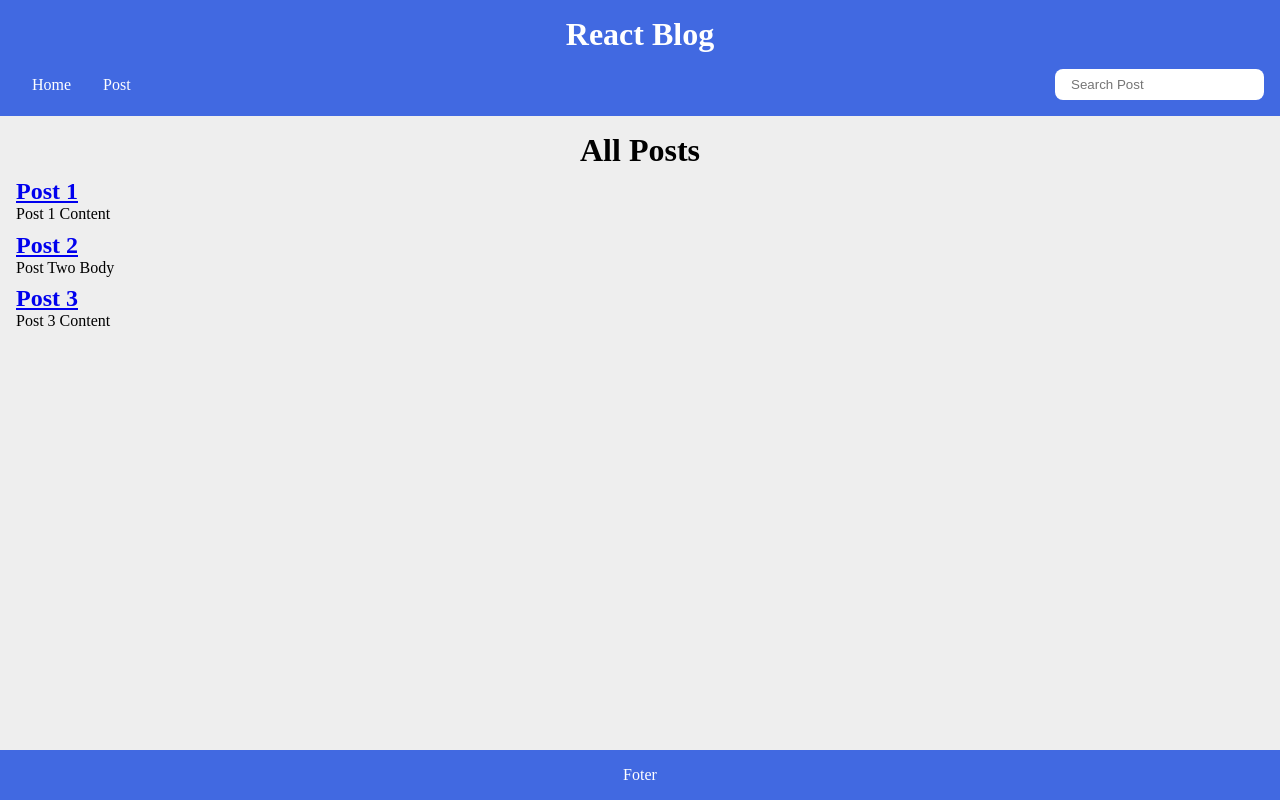
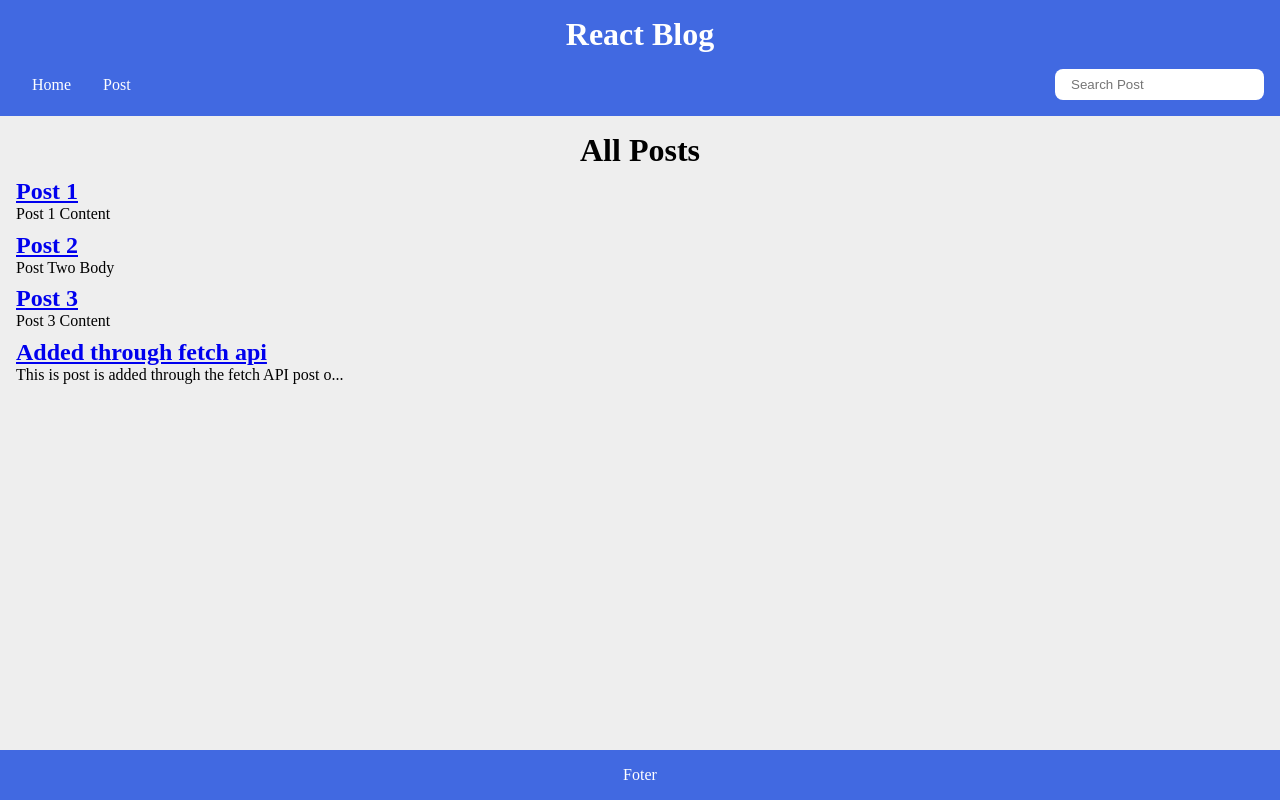
Before and after one commit to AmoroBG/react-blog, a React (Vite) app: page / in a window 1280 px wide. Built offline with nearby package versions, Linux system fonts and the light colour scheme; data requests are answered from the project's data file.

Commit message:
POST/ Create operation implemented using fetch API

```diff
--- a/data/db.json
+++ b/data/db.json
@@ -1,5 +1,24 @@
 {
-    "posts": [{ "id": 1, "title": "Post 1", "body": "Post 1 Content" },
-    { "id": 2, "title": "Post 2", "body": "Post Two Body" },
-    { "id": 3, "title": "Post 3", "body": "Post 3 Content" }]
+  "posts": [
+    {
+      "id": "1",
+      "title": "Post 1",
+      "body": "Post 1 Content"
+    },
+    {
+      "id": "2",
+      "title": "Post 2",
+      "body": "Post Two Body"
+    },
+    {
+      "id": "3",
+      "title": "Post 3",
+      "body": "Post 3 Content"
+    },
+    {
+      "id": 4,
+      "title": "Added through fetch api",
+      "body": "This is post is added through the fetch API post operation"
+    }
+  ]
 }
--- a/src/App.jsx
+++ b/src/App.jsx
@@ -8,6 +8,7 @@ import MissingPage from "./components/MissingPage";
 import Footer from "./components/Footer";
 import { Routes, Route, useNavigate } from "react-router-dom";
 import { useEffect, useState } from "react";
+import apiRequest from "./apiRequest";
 
 function App() {
   const Navigate = useNavigate();
@@ -49,7 +50,7 @@ function App() {
     fetchPosts();
   }, []);
 
-  const handleSubmit = (e) => {
+  const handleSubmit = async (e) => {
     e.preventDefault();
     const id = posts.length ? Number(posts[posts.length - 1].id) + 1 : 1;
     const newPost = { id, title: postTitle, body: postBody };
@@ -58,6 +59,17 @@ function App() {
     setPostTitle("");
     setPostBody("");
     Navigate("/");
+
+    const postOptions = {
+      method: "POST",
+      headers: {
+        "Content-Type": "application/json",
+      },
+      body: JSON.stringify(newPost),
+    };
+
+    const results = await apiRequest(API_URL, postOptions);
+    if (results) setFetchError(results);
   };
 
   const handleDelete = (id) => {
--- a/src/apiRequest.jsx
+++ b/src/apiRequest.jsx
@@ -0,0 +1,11 @@
+const apiRequest = async (url = "", optionsObj = null, errMsg = null) => {
+  try {
+    const response = await fetch(url, optionsObj);
+    if (!response.ok) throw Error("Please reload the app");
+  } catch (err) {
+    errMsg = err.message;
+  } finally {
+    return errMsg;
+  }
+};
+export default apiRequest;
```
